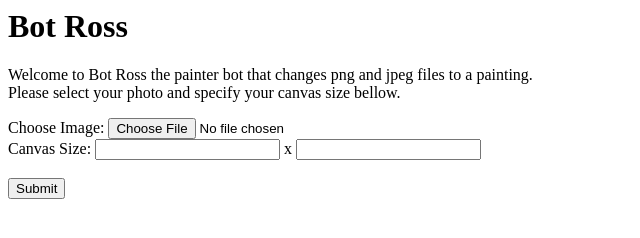
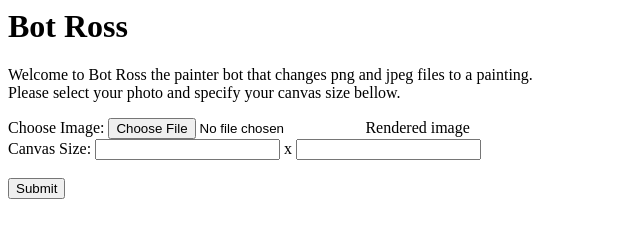
Before and after one commit to MarleeMaria/BotRoss, a plain HTML site: page index.html in a window 1280 px wide. Shown: the full height of the page, 0-640 px from the left. Drawn offline with Linux system fonts and the light colour scheme.

Commit message:
Add Documetation

```diff
--- a/index.html
+++ b/index.html
@@ -5,6 +5,7 @@
 <form>
      Choose Image:
      <input type="file" name="pic" accept="image/*">
+     Rendered image
      <br>
     Canvas Size:
     <input type="number"> x
```
Also changed, not shown: 1 other file.
